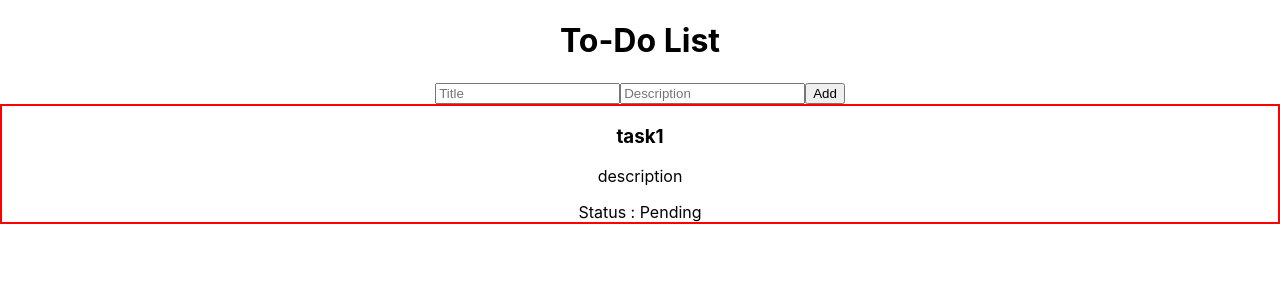
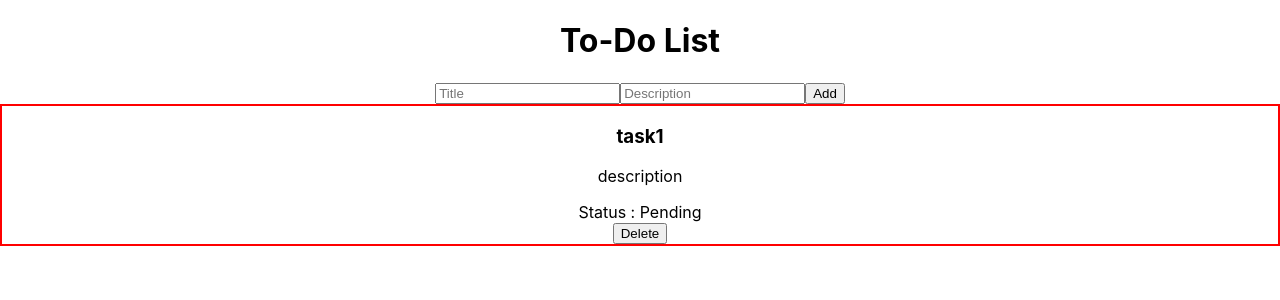
Before and after one commit to nikhil-tiwary61/to-do-app, a React (Create React App) app: page / in a window 1280 px wide. Shown: the top 300 px of the page. Built offline with nearby package versions, Linux system fonts and the light colour scheme.

Commit message:
feat: delete a task from TaskList

```diff
--- a/src/App.js
+++ b/src/App.js
@@ -8,14 +8,16 @@ function App() {
   const [tasks, setTasks] = useState(tasksDB);
   function addTask(task) {
     setTasks([...tasks, { ...task, id: tasks.length + 1 }]);
-    console.log("tasks", tasks);
+  }
+  function deleteTask(id) {
+    setTasks(tasks.filter((task) => task.id !== id));
   }
   return (
     <div className="App">
       <>
         <h1>To-Do List</h1>
         <Form addTask={addTask}></Form>
-        <TaskList tasks={tasks}></TaskList>
+        <TaskList tasks={tasks} deleteTask={deleteTask}></TaskList>
       </>
     </div>
   );
--- a/src/components/NewTask.js
+++ b/src/components/NewTask.js
@@ -1,17 +1,22 @@
 import { useState } from "react";
 import "./NewTask.css";
 
-export default function NewItem({ title, description }) {
+export default function NewItem({ id, title, description, deleteTask }) {
   let [status, setStatus] = useState("Pending");
   function handleClick(e) {
     e.stopPropagation();
     status === "Pending" ? setStatus("Completed") : setStatus("Pending");
+  }
+  function handleDelete(e) {
+    e.stopPropagation();
+    deleteTask(id);
   }
   return (
     <div className="task" onClick={handleClick}>
       <h3>{title}</h3>
       <p>{description}</p>
       <div>Status : {status}</div>
+      <button onClick={handleDelete}>Delete</button>
     </div>
   );
 }
--- a/src/components/TaskList.js
+++ b/src/components/TaskList.js
@@ -1,14 +1,16 @@
 import NewItem from "./NewTask";
 
-export default function TaskList({ tasks }) {
+export default function TaskList({ tasks, deleteTask }) {
   return (
     <div>
       {tasks.map((task) => {
         return (
           <NewItem
             key={task.id}
+            id={task.id}
             title={task.title}
             description={task.description}
+            deleteTask={deleteTask}
           ></NewItem>
         );
       })}
```
